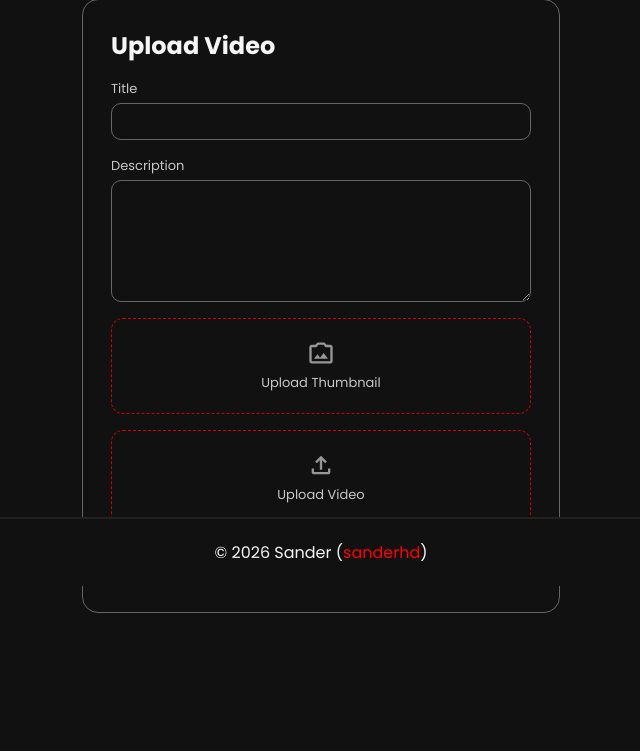
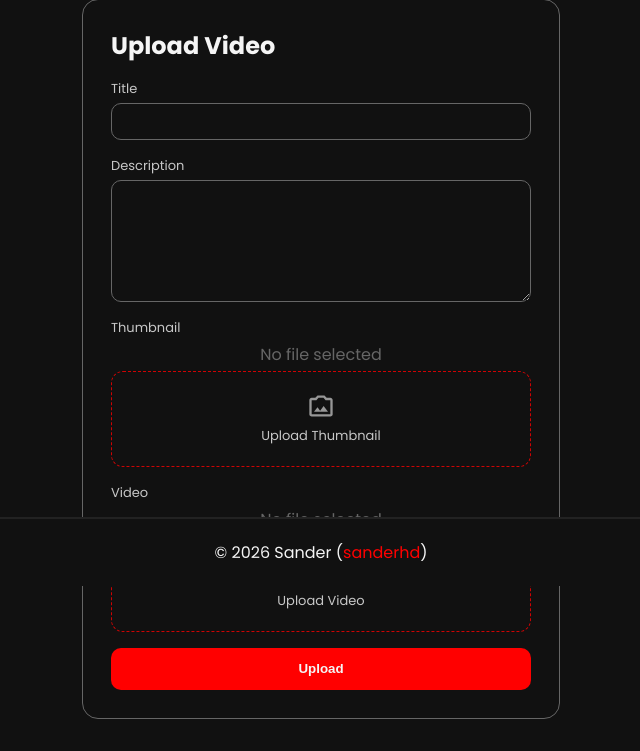
Before and after one commit to sanderhd/StreamHive, a PHP site: page /dashboard/video/upload in a window 1280 px wide. Shown: the part 214-965 px from the top of the page, without its empty margins (319-959 px from the left). Before the commit the page ends 827 px from the top, so only its background shows below. Run offline with PHP 8.4, Linux system fonts and the light colour scheme; the visitor is signed in with stand-in values (Sample User, id 1).

Commit message:
feat: add preview to file upload

```diff
--- a/views/dashboard/video/upload.php
+++ b/views/dashboard/video/upload.php
@@ -56,6 +56,11 @@ if (!isset($_SESSION["user_id"])) {
                 </div>
 
                 <div class="field">
+                    <label>Thumbnail</label>
+                    <div id="thumbnail-preview" class="file-preview">
+                        No file selected
+                    </div>
+
                     <label for="thumbnail-upload" class="file-upload">
                         <svg xmlns="http://www.w3.org/2000/svg" height="24px" viewBox="0 -960 960 960" width="24px" fill="#e3e3e3"><path d="M240-280h480L570-480 450-320l-90-120-120 160Zm-80 160q-33 0-56.5-23.5T80-200v-480q0-33 23.5-56.5T160-760h126l74-80h240l74 80h126q33 0 56.5 23.5T880-680v480q0 33-23.5 56.5T800-120H160Zm0-80h640v-480H638l-73-80H395l-73 80H160v480Zm320-240Z"/></svg>
                         Upload Thumbnail
@@ -64,6 +69,11 @@ if (!isset($_SESSION["user_id"])) {
                 </div>
 
                 <div class="field">
+                    <label>Video</label>
+                    <div id="video-preview" class="file-preview">
+                        No file selected
+                    </div>
+
                     <label for="video-upload" class="file-upload">
                         <svg xmlns="http://www.w3.org/2000/svg" height="24px" viewBox="0 -960 960 960" width="24px" fill="#e3e3e3"><path d="M440-320v-326L336-542l-56-58 200-200 200 200-56 58-104-104v326h-80ZM240-160q-33 0-56.5-23.5T160-240v-120h80v120h480v-120h80v120q0 33-23.5 56.5T720-160H240Z"/></svg>
                         Upload Video
@@ -77,5 +87,6 @@ if (!isset($_SESSION["user_id"])) {
     </main>
 
     <?php require __DIR__ . "/../../partials/footer.php"; ?>
+    <script src="../../../public/assets/js/uploadField.js"></script>
 </body>
 </html>
```
Also changed, not shown: views/dashboard/video/edit.php (+7 -2 lines), public/assets/css/style.css, public/assets/js/uploadField.js (added), public/assets/scss/_forms.scss, 1 other file.
